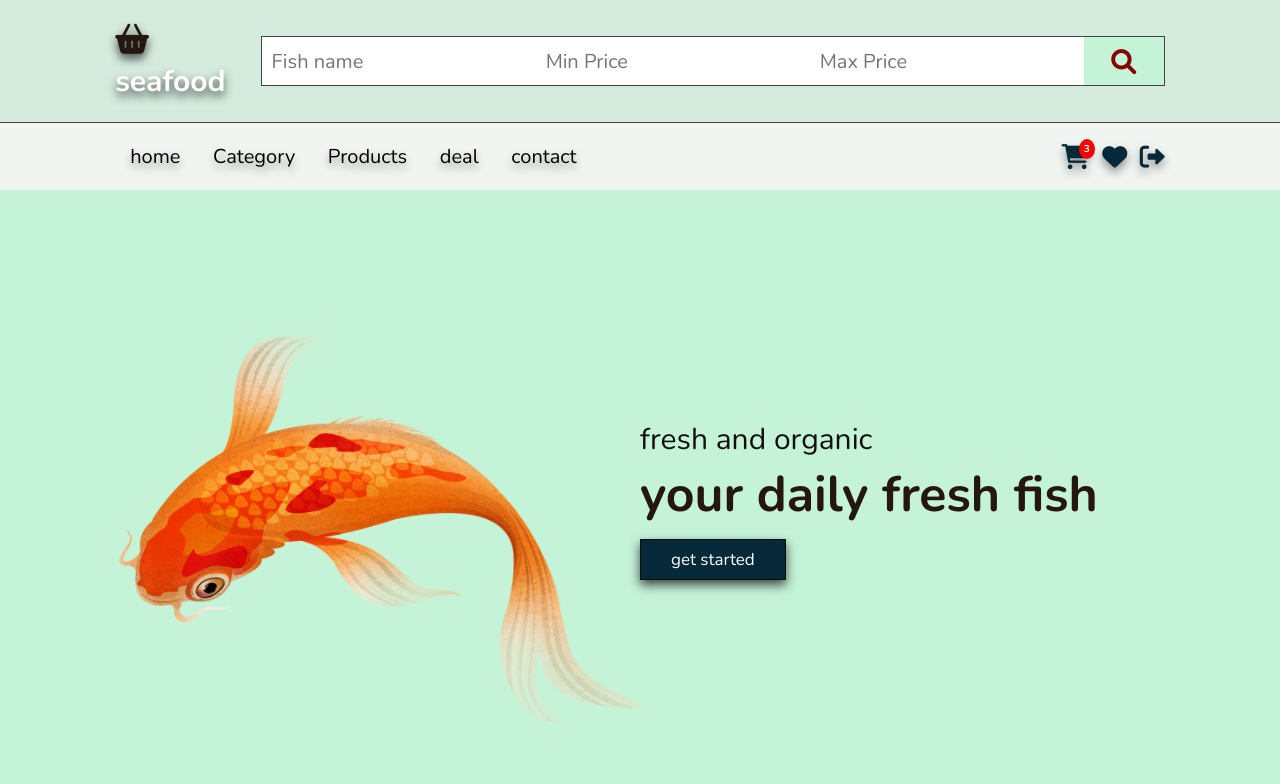
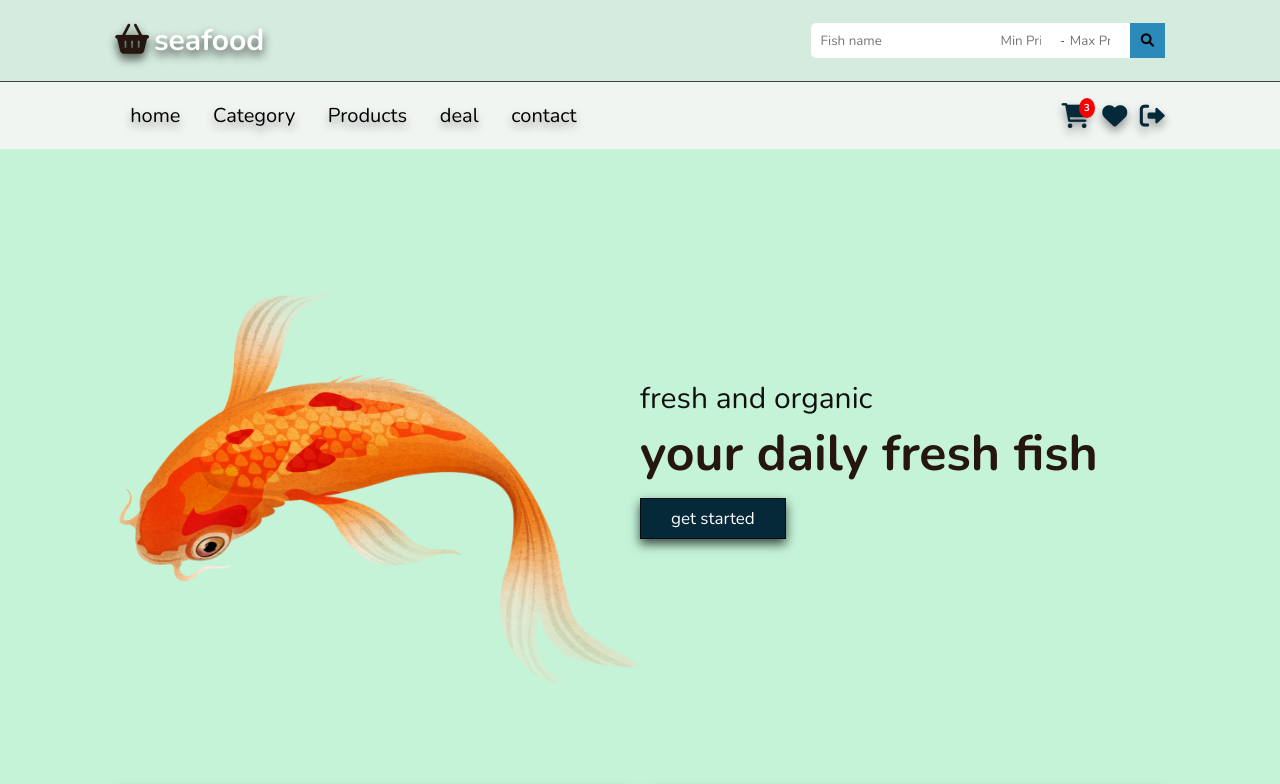
Before and after one commit to Jahid-Hasan4/Online-Market, a Django app: page / in a window 1280 px wide. Shown: the top 784 px of the page. Run offline with Django 5.2, Linux system fonts and the light colour scheme; a user stored in the database is signed in; data comes from the database, SQL or seed files in the repository; both versions use the stored data as it was after the commit; data that the repository does not hold is empty.

Commit message:
update & fix error

```diff
--- a/market/shortcuts.py
+++ b/market/shortcuts.py
@@ -2,7 +2,10 @@
 from .models import CartItem, Favorite
 
 def common_data(request):
-    profile = request.user.profile
+    if request.user.is_authenticated:
+        profile = request.user.profile
+    else:
+        profile = None
     context ={
         "cart_item":CartItem.objects.filter(user=profile, purchased = False).count(),
         "fav_item": Favorite.objects.filter(user = profile).count()
--- a/static/css/style.css
+++ b/static/css/style.css
@@ -38,6 +38,29 @@
     padding: 2rem 9%;
 }
 
+
+.search-local {
+    background-color: #fff;
+    padding-left: 10px;
+    border-radius: 5px;
+    display: flex;
+    height: 35px;
+    align-items: center;
+  }
+  .search-local input {
+    height: 20px;
+  }
+  .search-local button {
+    background-color: #2b8ab9;
+    height: 35px;
+    width: 35px;
+    cursor: pointer;
+  }
+  .search-local input[type="number"] {
+    width: 55px;
+    height: 20px;
+    margin: 5px;
+  }
 .btn{
     display:inline-block;
     margin-top:1rem;
@@ -93,6 +116,7 @@
     color: var(--black);
     text-shadow: 0 0.5rem 1rem rgba(0, 0, 0, 0.7);
 }
+
 
 .header1 .search-box-container{
     display: flex;
--- a/templates/frontend/base/base.html
+++ b/templates/frontend/base/base.html
@@ -24,14 +24,32 @@
           </button>
         </form>  {% endcomment %}
 
-        <form action="/products/?" class="search-box-container">
-          <input name="name" type="search" id="search-box" placeholder="Fish name">
-          <input name="price_min" type="search" id="search-box" placeholder="Min Price">
-          <input name="price_max" type="search" id="search-box" placeholder="Max Price">
-          <button>
-            <label for="search-box" class="fas fa-search"></label>
-          </button>
+        {% comment %} <form action="/products/?" >
+          <div class="search">
+            <input name="name"  placeholder="Fish name">
+            <input  type="number" name="price_min"  placeholder="Min Price"><span>-</span>
+            <input type="number" name="price_max" placeholder="Max Price">
+
+            <button type="submit" class="btn">
+              <i class="fas fa-search"></i>
+            </button>
+          </div>
+
         </form>
+         {% endcomment %}
+
+        <form action="/products/?" >
+          <div class="search-local">
+            <input class="input1" name = "name" type="text" placeholder="Fish name">
+            <input class="input2"  type="number" name="price_min"  placeholder="Min Price"><span>-</span>
+            <input class="input2" type="number" name="price_max" placeholder="Max Price">
+
+            <button type="submit">
+              <i class="fas fa-search"> </i>
+            </button>
+          </div>
+        </form>
+
 
       </div>
       <div class="header2">
--- a/templates/frontend/index.html
+++ b/templates/frontend/index.html
@@ -56,7 +56,7 @@
                 <a href="{% url "view_product" row.uid %}" class="fas fa-eye"></a>
             </div>
             <img decoding="async" src="{{ row.image.url }}" alt="">
-            <h3>{{ row.name }}</h3>
+            <h3><a href="{% url "view_product" row.uid %}">{{ row.name }}</a></h3>
             <div class="stars">
                 <i class="fas fa-star"></i>
                 <i class="fas fa-star"></i>
@@ -65,11 +65,11 @@
                 <i class="fas fa-star-half-alt"></i>
             </div>
             <div class="price">{{ row.discounted_price }} ৳ /- <span>{{ row.price }} ৳ /-</span></div>
-            <div class="quantity">
+            {% comment %} <div class="quantity">
                 <span>quantity</span>
                 <input type="number" min="1" max="1000" value="1">
                 <span> /kg </span>
-            </div>
+            </div> {% endcomment %}
             <a href="{% url 'cart_view' row.uid %}" class="btn">add to cart</a>
         </div>
         {% endfor %}
```
Also changed, not shown: db.sqlite3.
